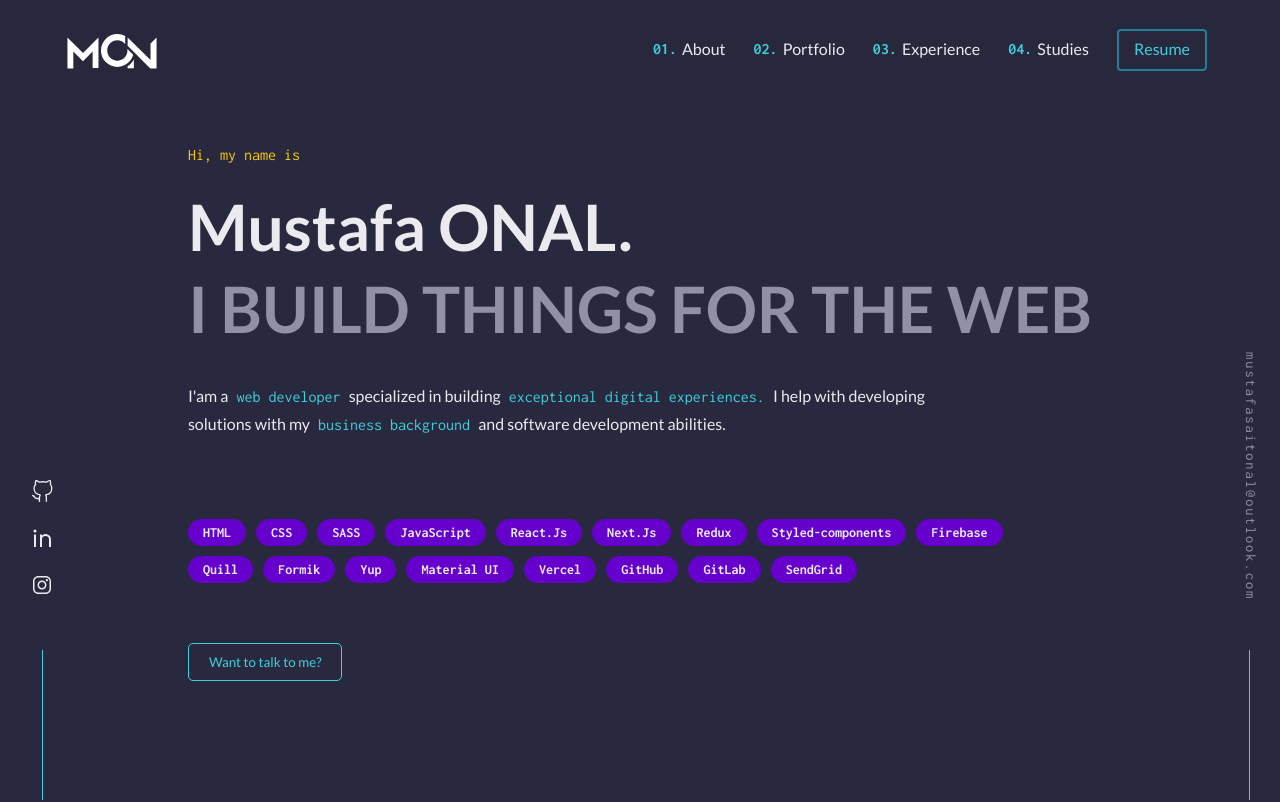
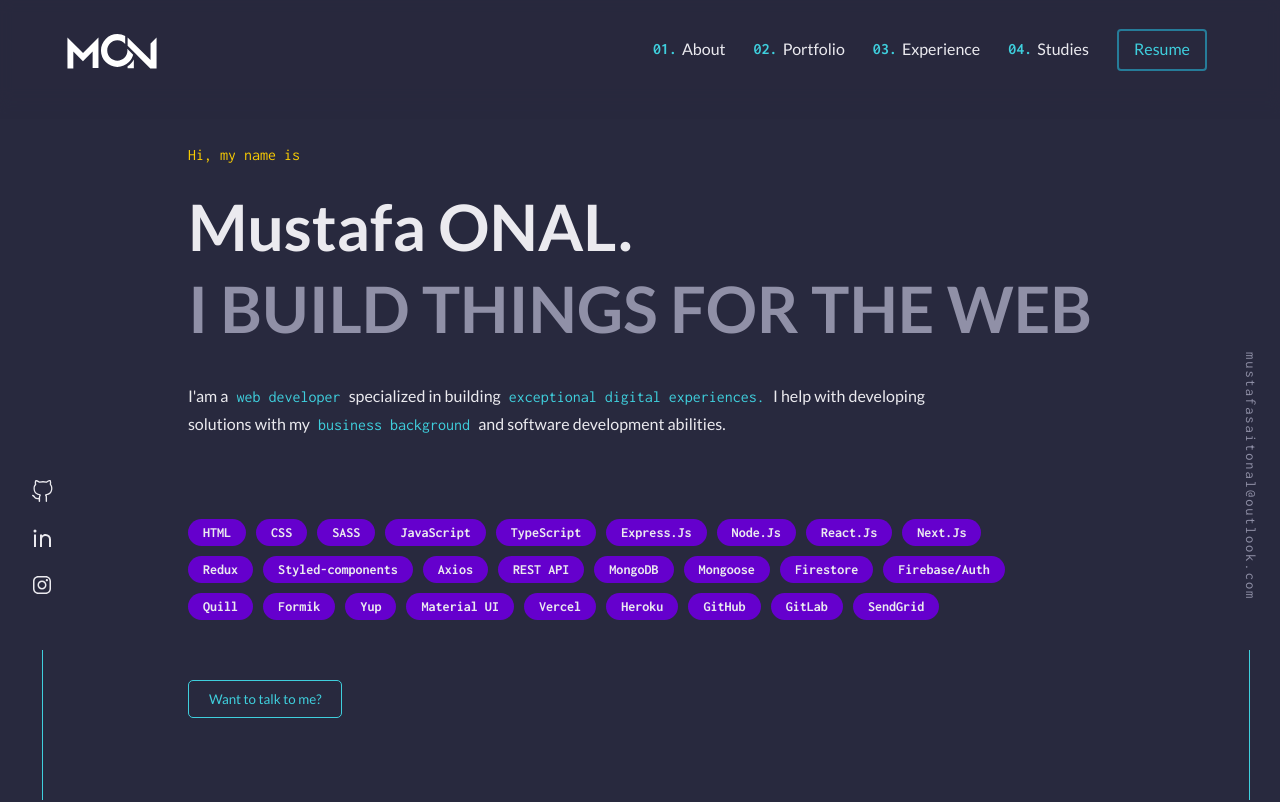
Before and after one commit to NEDDL/mon-site, a Next.js app: page / in a window 1280 px wide. Shown: the top 802 px of the page. Built offline with nearby package versions, Linux system fonts and the light colour scheme; no server answers.

Commit message:
new skills

```diff
--- a/src/data/heroData.js
+++ b/src/data/heroData.js
@@ -22,6 +22,18 @@ export const HeroData = {
       link: "https://www.javascript.com/",
     },
     {
+      tag: "TypeScript",
+      link: "https://www.typescriptlang.org/",
+    },
+    {
+      tag: "Express.Js",
+      link: "https://expressjs.com/",
+    },
+    {
+      tag: "Node.Js",
+      link: "https://nodejs.org/en/",
+    },
+    {
       tag: "React.Js",
       link: "https://reactjs.org/",
     },
@@ -37,17 +49,28 @@ export const HeroData = {
       tag: "Styled-components",
       link: "https://styled-components.com/",
     },
-    // {
-    //   tag: "Axios",
-    //   link: "",
-
-    // },
-    // {
-    //   tag: "MongoDB",
-    //   link: "",
-    // },
     {
-      tag: "Firebase",
+      tag: "Axios",
+      link: "https://axios-http.com/docs/intro",
+    },
+    {
+      tag: "REST API",
+      link: "https://restfulapi.net/",
+    },
+    {
+      tag: "MongoDB",
+      link: "mongodb.com",
+    },
+    {
+      tag: "Mongoose",
+      link: "https://mongoosejs.com/",
+    },
+    {
+      tag: "Firestore",
+      link: "https://firebase.google.com/",
+    },
+    {
+      tag: "Firebase/Auth",
       link: "https://firebase.google.com/",
     },
     {
@@ -69,6 +92,10 @@ export const HeroData = {
     },
     {
       tag: "Vercel",
+      link: "https://vercel.com/dashboard",
+    },
+    {
+      tag: "Heroku",
       link: "https://vercel.com/dashboard",
     },
     // {
```
